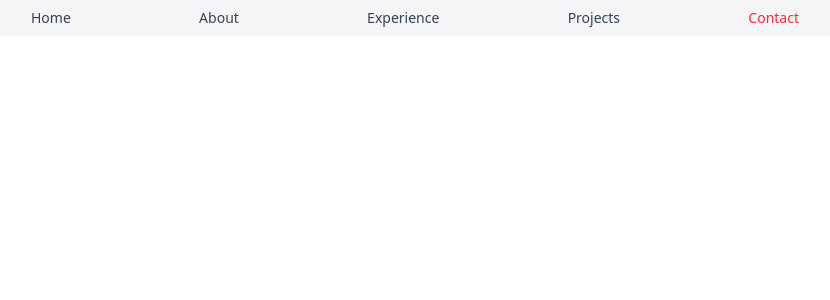
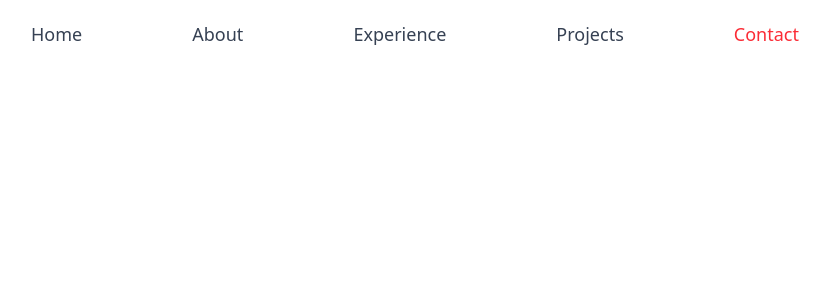
Before and after one commit to Sarthak-Kakkar-03/portfolio-website-v2, a React (Vite) app: page / in a window 1280 px wide. Shown: the top 300 px of the page, without its empty margins (225-1055 px from the left). Built offline with nearby package versions, Linux system fonts and the light colour scheme.

Commit message:
header final push

```diff
--- a/src/components/header/header.jsx
+++ b/src/components/header/header.jsx
@@ -2,38 +2,35 @@ import React from 'react'
 import { useState } from 'react'
 
 const Header = () => {
-    const [isOpen, setIsOpen] = useState(false);
+  const [isOpen, setIsOpen] = useState(false)
 
-    const navLinks = ["Home", "About", "Experience", "Projects", "Contact"];
+  const navLinks = ["Home", "About", "Experience", "Projects", "Contact"]
 
   const links = navLinks.map((link) => (
     <li key={link}>
       <a
         href=""
-        className={`font-medium md:font-light ${
+        className={`font-medium md:font-light md:text-lg ${
           link === "Contact"
             ? "text-red-500 hover:text-red-700"
             : "text-gray-700 hover:text-highlight"
-        }
-        hover:cursor-pointer
-        `}
+        } hover:cursor-pointer`}
       >
         {link}
       </a>
     </li>
-    ));
-
+  ))
 
   const mainMenu = (
-    <nav className='bg-surface w-full md:sticky flex justify-center p-2 text-sm'>
-        <div className='hidden md:flex flex-1 md:max-w-3xl justify-center'>
-            <ul className='flex flex-1 justify-between'>
+    <nav className="bg-white w-full md:sticky flex justify-center p-5 text-sm ">
+      <div className="hidden md:flex flex-1 md:max-w-3xl justify-center">
+        <ul className="flex flex-1 justify-between">
           {links}
         </ul>
       </div>
-        <div className='flex md:hidden flex-1 items-center justify-between p-1'>
+      <div className="flex md:hidden flex-1 items-center justify-between p-1">
         <a href="">Home</a>
-            <button onClick={() => {setIsOpen(!isOpen)}}>
+        <button onClick={() => { setIsOpen(!isOpen) }}>
           <svg width="25px" height="25px" viewBox="0 0 24 24" fill="none" xmlns="http://www.w3.org/2000/svg">
             <path fillRule="evenodd" clipRule="evenodd" d="M4 5C3.44772 5 3 5.44772 3 6C3 6.55228 3.44772 7 4 7H20C20.5523 7 21 6.55228 21 6C21 5.44772 20.5523 5 20 5H4ZM7 12C7 11.4477 7.44772 11 8 11H20C20.5523 11 21 11.4477 21 12C21 12.5523 20.5523 13 20 13H8C7.44772 13 7 12.5523 7 12ZM13 18C13 17.4477 13.4477 17 14 17H20C20.5523 17 21 17.4477 21 18C21 18.5523 20.5523 19 20 19H14C13.4477 19 13 18.5523 13 18Z" fill="#000000"/>
           </svg>
@@ -41,31 +38,30 @@ const Header = () => {
       </div>
     </nav>
   )
+
   const openMenu = (
-        <div className='bg-surface w-full h-screen p-2 motion-scale-in-[0.5] motion-rotate-in-[-10deg] motion-blur-in-[10px] motion-duration-[0.00s] motion-duration-[1.28s]/scale motion-delay-[0.24s]/scale motion-delay-[0.80s]/rotate motion-duration-[1.00s]/blur motion-delay-[1.00s]/blur'>
-            <div className='flex flex-1 w-full justify-end items-center p-2'>
-                <button onClick={() => {setIsOpen(!isOpen);}}>
+    <div className={`fixed inset-0 bg-surface w-full h-screen p-2 z-50 transition-transform duration-500 ease-out ${isOpen ? 'translate-x-0' : 'translate-x-full'}`}>
+      <div className="flex flex-1 w-full justify-end items-center p-2">
+        <button onClick={() => { setIsOpen(!isOpen) }}>
           <svg width="25px" height="25px" viewBox="0 0 24 24" fill="none" xmlns="http://www.w3.org/2000/svg">
             <path d="M19 5L5 19M5.00001 5L19 19" stroke="#000000" strokeWidth="1.5" strokeLinecap="round" strokeLinejoin="round"/>
           </svg>
         </button>
       </div>
-            <div className='flex h-full flex-col justify-start items-start ml-8'>
-                <ul className='flex flex-1 flex-col justify-start gap-6 gap-y-10 text-3xl bold'>
+      <div className="flex h-full flex-col justify-start items-start ml-8">
+        <ul className="flex flex-1 flex-col justify-start gap-6 gap-y-10 text-3xl bold">
           {links}
         </ul>
       </div>
-
     </div>
   )
-    let content = mainMenu;
-    if (!isOpen) {
-        content = mainMenu;
-    } else {
-        content = openMenu;
-    }
 
-  return content;
+  return (
+    <>
+      {mainMenu}
+      {openMenu}
+    </>
+  )
 }
 
 export default Header
```
Lines whose indentation alone changed are shown as unchanged.
